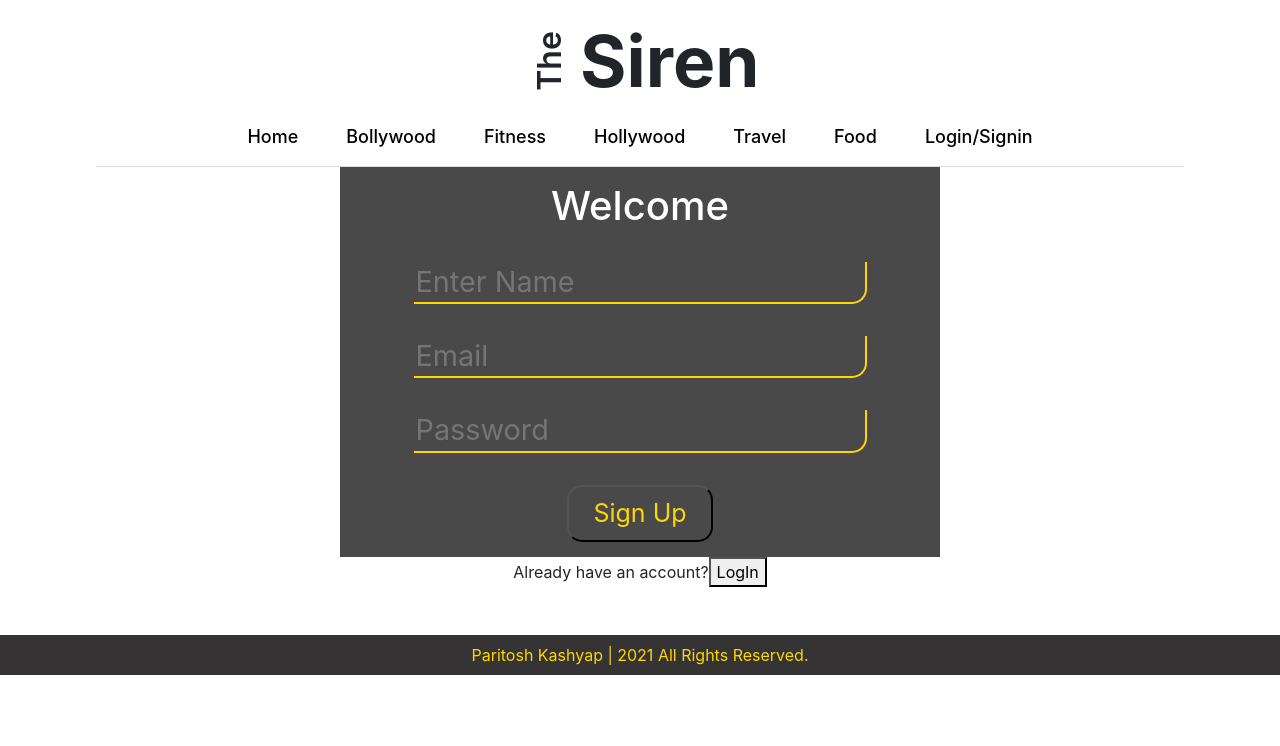
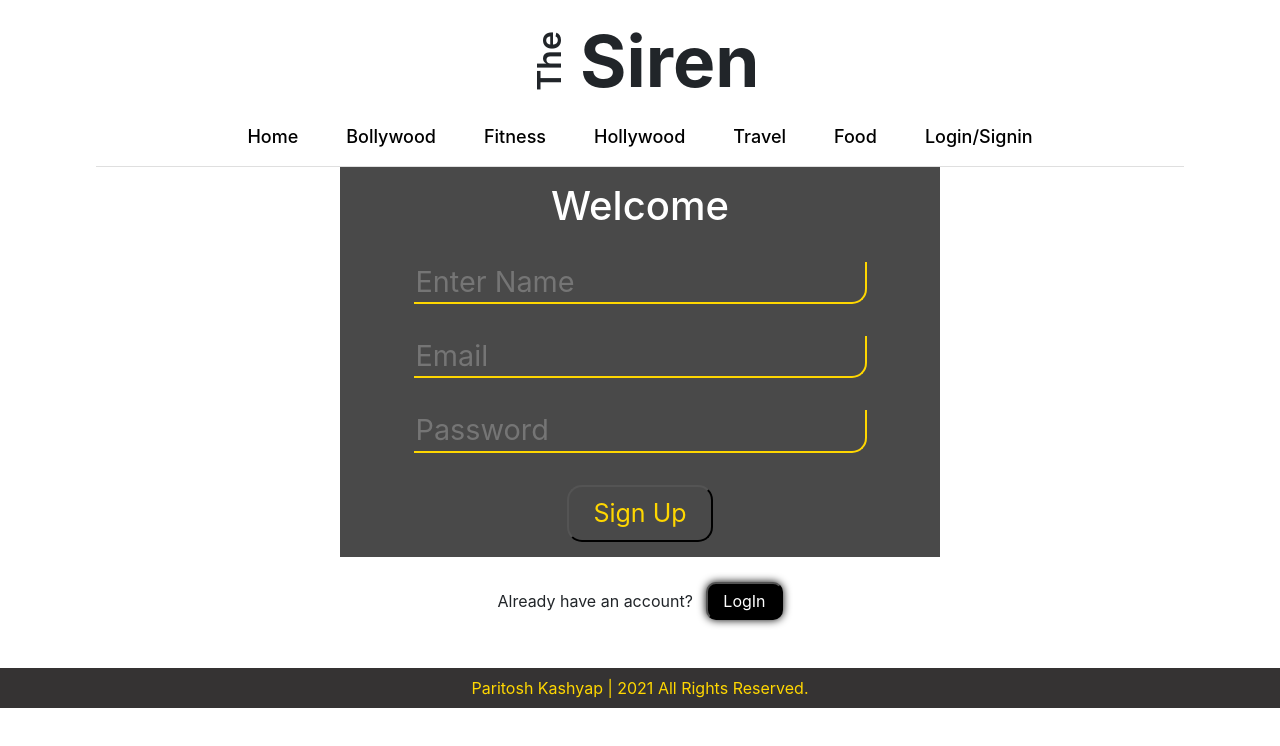
Before and after one commit to KashyapParitosh/paritoshBlogProject, a React (Create React App) app: page / in a window 1280 px wide. Shown: the top 746 px of the page. Built offline with nearby package versions, Linux system fonts and the light colour scheme.

Commit message:
changes done

```diff
--- a/src/Components/getStarted/getStarted.css
+++ b/src/Components/getStarted/getStarted.css
@@ -1,3 +1,12 @@
 .optionForAccount{
     text-align: center;
+    margin-top: 25px;
 }
+
+.signup-text{
+    box-shadow: 0px 0px 9px black;
+    background-color: black;
+    color: white;
+    padding: 5px 15px;
+    border-radius: 10px;
+}
--- a/src/Components/getStarted/getStarted.js
+++ b/src/Components/getStarted/getStarted.js
@@ -30,6 +30,8 @@ function GetStarted() {
               <>
                 { isNew ? <SignUp /> : <LogIn />}
                 <p className="optionForAccount">{isNew ? "Already have an account?" : "Don't have an account?"}
+                &nbsp;
+                &nbsp;
                 <button className="signup-text" onClick={clickHandler}> {isNew ? "LogIn" : "SignUp"}</button>
                 </p>
               </>
--- a/src/Components/loginSection/login.css
+++ b/src/Components/loginSection/login.css
@@ -46,4 +46,7 @@
     .form input{
         font-size: 1.5rem;
     }
+    .form{
+        gap: 4rem;
+    }
 }
```
